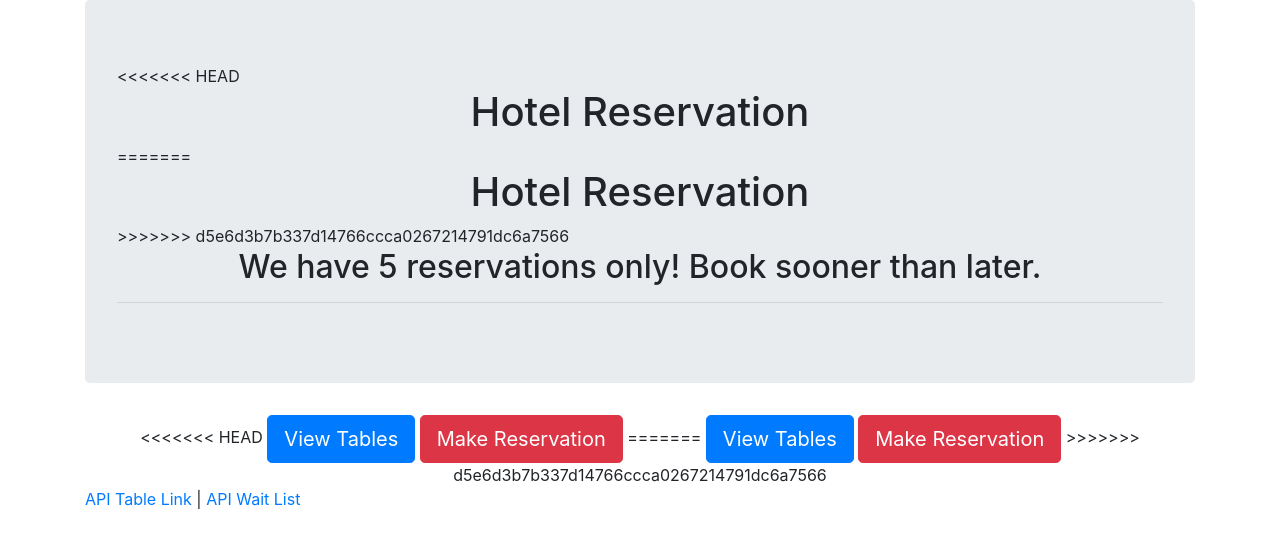
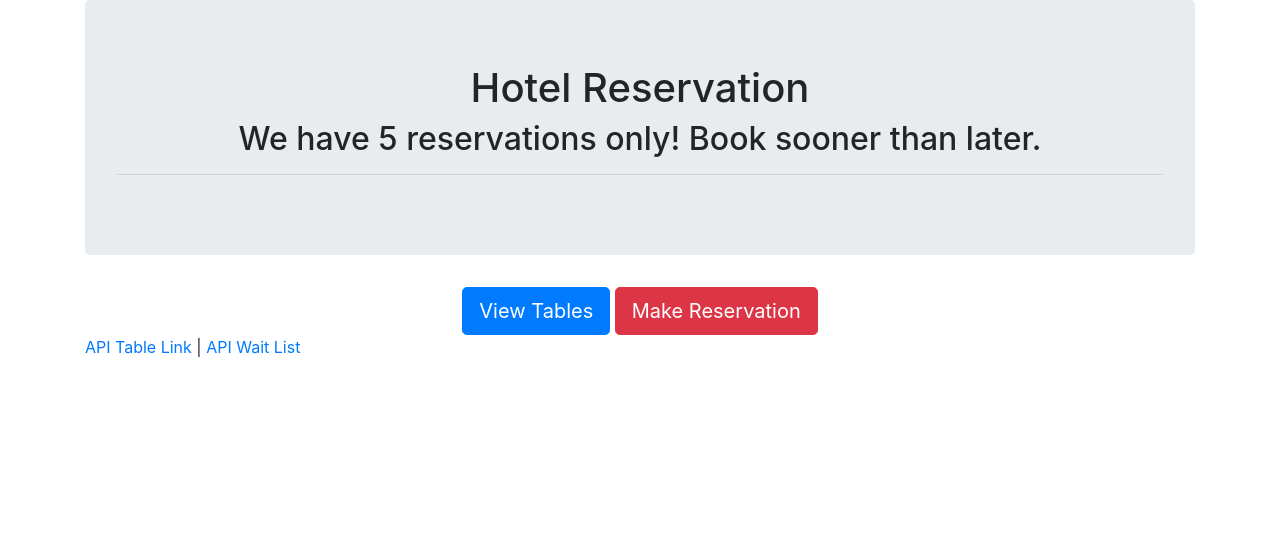
Before and after one commit to sangl003/Hot_Restaurant, a plain HTML site: page index.html in a window 1280 px wide. Drawn offline with nearby package versions, Linux system fonts and the light colour scheme.

Commit message:
server updates

```diff
--- a/index.html
+++ b/index.html
@@ -16,23 +16,14 @@
 
 <div class="container">
     <div class="jumbotron">
-<<<<<<< HEAD
       <h1 class ="text-center"><span class="glyphicon glyphicon-fire"></span> Hotel Reservation</h1>
-=======
-      <h1 class ="text-center">Hotel Reservation</h1>
->>>>>>> d5e6d3b7b337d14766ccca0267214791dc6a7566
       <h2 class ="text-center">We have 5 reservations only! Book sooner than later. </h2>
       <hr>
     </div>
 </div>
 <div class="text-center">
-<<<<<<< HEAD
   <a href="/tables.html"><button type="button" class="btn btn-lg btn-primary"><span class="glyphicon glyphicon-list-alt"></span> View Tables</button></a>
   <a href="/reserve.html"><button type="button" class="btn btn-lg btn-danger"><span class="glyphicon glyphicon-credit-card"></span> Make Reservation</button></a>
-=======
-  <a href="/Tables.html"><button type="button" class="btn btn-lg btn-primary"><span class="glyphicon glyphicon-list-alt"></span> View Tables</button></a>
-  <a href="/Reserve.html"><button type="button" class="btn btn-lg btn-danger"><span class="glyphicon glyphicon-credit-card"></span> Make Reservation</button></a>
->>>>>>> d5e6d3b7b337d14766ccca0267214791dc6a7566
 </div>
 
 </div>
--- a/server.js
+++ b/server.js
@@ -19,10 +19,4 @@ var waitlist = [];
 // /api/reservations
 // /api/waitlist
 // Create a set of routes for displaying the HTML pages
-<<<<<<< HEAD
 // Use jQuery to run AJAX calls to GET and POST data from users to the Express server
-=======
-// Use jQuery to run AJAX calls to GET and POST data from users to the Express server
-
-
->>>>>>> 2035c9bda8c9b8b3b0364f46c1a7b229095c4d3d
```
